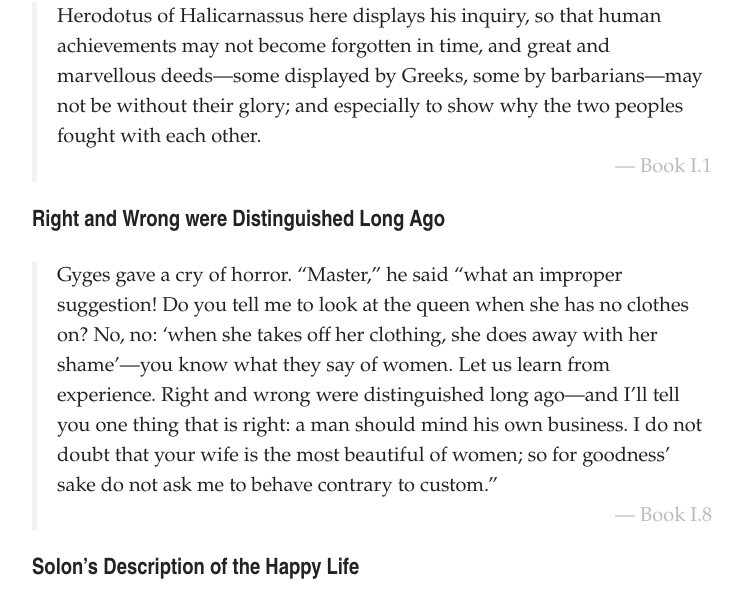
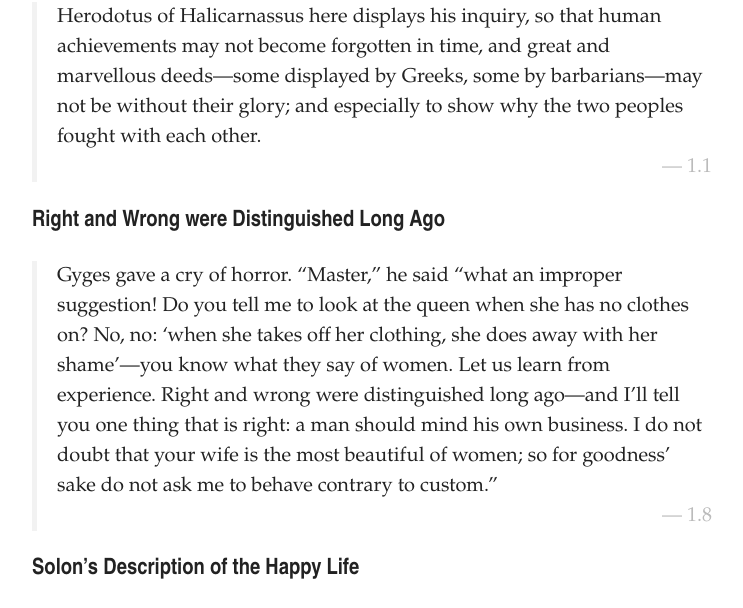
Before and after one commit to artsandmetaphysics/goodlifeodyssey, a Jekyll site: the page built from _notes/herodotus-the-histories.md, in a window 1280 px wide and 900 px high. Shown: the part 220-828 px from the top of the window, without its empty margins (268-1011 px from the left). Built offline with Jekyll 4.4.1, drawn with Linux system fonts in a browser that asks for light colours; some of the changed text lies outside the part shown.

Commit message:
Make Herodotus citations consistent

```diff
--- a/_notes/herodotus-the-histories.md
+++ b/_notes/herodotus-the-histories.md
@@ -8,11 +8,11 @@ order: 3
 
 ### The Purpose of the Book
 
-> Herodotus of Halicarnassus here displays his inquiry, so that human achievements may not become forgotten in time, and great and marvellous deeds---some displayed by Greeks, some by barbarians---may not be without their glory; and especially to show why the two peoples fought with each other. <cite>Book I.1</cite>
+> Herodotus of Halicarnassus here displays his inquiry, so that human achievements may not become forgotten in time, and great and marvellous deeds---some displayed by Greeks, some by barbarians---may not be without their glory; and especially to show why the two peoples fought with each other. <cite>1.1</cite>
 
 ### Right and Wrong were Distinguished Long Ago
 
-> Gyges gave a cry of horror.  "Master," he said "what an improper suggestion!  Do you tell me to look at the queen when she has no clothes on?  No, no: 'when she takes off her clothing, she does away with her shame'---you know what they say of women.  Let us learn from experience.  Right and wrong were distinguished long ago---and I'll tell you one thing that is right: a man should mind his own business.  I do not doubt that your wife is the most beautiful of women; so for goodness' sake do not ask me to behave contrary to custom." <cite>Book I.8</cite>
+> Gyges gave a cry of horror.  "Master," he said "what an improper suggestion!  Do you tell me to look at the queen when she has no clothes on?  No, no: 'when she takes off her clothing, she does away with her shame'---you know what they say of women.  Let us learn from experience.  Right and wrong were distinguished long ago---and I'll tell you one thing that is right: a man should mind his own business.  I do not doubt that your wife is the most beautiful of women; so for goodness' sake do not ask me to behave contrary to custom." <cite>1.8</cite>
 
 ### Solon's Description of the Happy Life
 
@@ -26,11 +26,11 @@ order: 3
 >
 > ...
 >
-> "I know God is envious of human prosperity and likes to trouble us; and you question me about the lot of man.  Listen then: as the years lengthen out, there is much both to see and to suffer which one would wish otherwise. ... You seem to be very rich, and you rule a numerous people; but the question you asked me I will not answer, until I know that you have died happily.  Great wealth can make a man no happier than moderate means, unless he has the luck to continue in prosperity to the end.  Many very rich men have been unfortunate, and many with moderate competence have had good luck.  The former are better off than the latter in two respects only, whereas the poor but lucky man has the advantage in many ways; for though the rich have the means to satisfy their appetites and to bear calamities, and the poor have not, the poor, if they are lucky, are more likely to keep clear of trouble, and will have besides the blessings of a sound body, health, freedom from trouble, fine children, and good looks." <cite>Book I.30 - 32</cite>
+> "I know God is envious of human prosperity and likes to trouble us; and you question me about the lot of man.  Listen then: as the years lengthen out, there is much both to see and to suffer which one would wish otherwise. ... You seem to be very rich, and you rule a numerous people; but the question you asked me I will not answer, until I know that you have died happily.  Great wealth can make a man no happier than moderate means, unless he has the luck to continue in prosperity to the end.  Many very rich men have been unfortunate, and many with moderate competence have had good luck.  The former are better off than the latter in two respects only, whereas the poor but lucky man has the advantage in many ways; for though the rich have the means to satisfy their appetites and to bear calamities, and the poor have not, the poor, if they are lucky, are more likely to keep clear of trouble, and will have besides the blessings of a sound body, health, freedom from trouble, fine children, and good looks." <cite>1.30 - 32</cite>
 
 ### Emigrating after a Famine
 
-> There was still no remission of their suffering [from famine]---indeed it grew worse; so the King divided the population into two groups and determined by drawing lots which should emigrate and which should remain at home.  He appointed himself to rule the section whose lot determined that they should remain, and his son Tyrrhenus to command the emigrants.  The lots were drawn, and one section went down to the coast at Smyrna, where they built vessels, put aboard all their household effects and sailed in search of a livelihood elsewhere. <cite>I.94</cite>
+> There was still no remission of their suffering [from famine]---indeed it grew worse; so the King divided the population into two groups and determined by drawing lots which should emigrate and which should remain at home.  He appointed himself to rule the section whose lot determined that they should remain, and his son Tyrrhenus to command the emigrants.  The lots were drawn, and one section went down to the coast at Smyrna, where they built vessels, put aboard all their household effects and sailed in search of a livelihood elsewhere. <cite>1.94</cite>
 
 ### Persian Customs
 
@@ -40,22 +40,22 @@ order: 3
 >
 > ...
 >
-> No race is so ready to adopt foreign ways as the Persian; for instance, they wear the Median costume because they think it handsomer than their own, and their soldiers wear the Egyptian corslet.  Pleasures, too, of all sorts they are quick to indulge in when they get to know about them---a notable instance is pederasty, which they learned from the Greeks.  Every man has a number of wives, and a much greater number of concubines.  After prowess in fighting, the chief proof of manliness is to be the father of a large family of boys.  Those who have most sons receive an annual present from the king---on the principle that there is strength in numbers.  The period of a boy's education is between the ages of five and twenty, and they are taught three things only: to ride, to use the bow, and to speak the truth.  Before the age of five a boy lives with the women and never sees his father, the object being to spare the father distress if the child should die in the early stages of its upbringing.  In my view this is a sound practice.  I admire also the custom which forbids even the king himself to put a man to death for a single offense, and any Persian under similar circumstances to punish a servant by an irreparable injury.  Their way is to balance faults against services, and then, if the faults are greater and more numerous, anger may take its course. <cite>I.133 - 137</cite>
+> No race is so ready to adopt foreign ways as the Persian; for instance, they wear the Median costume because they think it handsomer than their own, and their soldiers wear the Egyptian corslet.  Pleasures, too, of all sorts they are quick to indulge in when they get to know about them---a notable instance is pederasty, which they learned from the Greeks.  Every man has a number of wives, and a much greater number of concubines.  After prowess in fighting, the chief proof of manliness is to be the father of a large family of boys.  Those who have most sons receive an annual present from the king---on the principle that there is strength in numbers.  The period of a boy's education is between the ages of five and twenty, and they are taught three things only: to ride, to use the bow, and to speak the truth.  Before the age of five a boy lives with the women and never sees his father, the object being to spare the father distress if the child should die in the early stages of its upbringing.  In my view this is a sound practice.  I admire also the custom which forbids even the king himself to put a man to death for a single offense, and any Persian under similar circumstances to punish a servant by an irreparable injury.  Their way is to balance faults against services, and then, if the faults are greater and more numerous, anger may take its course. <cite>1.133 - 137</cite>
 
 ### Fate of the Lycians of Xanthus
 
-> The fate of the Lycians of Xanthus makes a different story.  When Harpagus advanced into the plain of Xanthus, they met him in battle, though greatly outnumbered, and fought with much gallantry; at length, however, they were defeated and forced to retire within their walls, whereupon they collected their women, children, slaves, and other property and shut them up in the citadel, set fire to it and burnt it to the ground.  Then having sworn to do or die, they marched out to meet the enemy and were killed to a man. <cite>I.176</cite>
+> The fate of the Lycians of Xanthus makes a different story.  When Harpagus advanced into the plain of Xanthus, they met him in battle, though greatly outnumbered, and fought with much gallantry; at length, however, they were defeated and forced to retire within their walls, whereupon they collected their women, children, slaves, and other property and shut them up in the citadel, set fire to it and burnt it to the ground.  Then having sworn to do or die, they marched out to meet the enemy and were killed to a man. <cite>1.176</cite>
 
 ### Babylonian Engagement Custom
 
 > In every village once a year all the girls of marriageable age used to be collected together in one place, while the men stood round them in a circle; an auctioneer then called each on in turn to stand up and offered her for sale, beginning with the best-looking and going on to the second best a soon as the first had been sold for a good price.  Marriage was the object of the transaction.  The rich men who want wives bid against each other for the prettiest girls, while the humbler folk, who had no use for good looks in a wife, were actually paid to take the ugly ones, for when the auctioneer had got through all the pretty girls he would call upon the plain ones, or even perhaps a crippled one, to stand up, and then ask who was willing to take the least money to marry her---and she was offered to whoever accepted the smallest sum.  The money came from the sale of the beauties, who in this way provided dowries for their ugly or misshapen sisters. ...
 >
-> This admirable practice has now fallen into disuse and they have of late years hit upon another scheme, namely the prostitution of all girls of the lower classes to provide some relief from the poverty which followed upon the conquest with its attendant hardship and general ruin. <cite>I.196</cite>
+> This admirable practice has now fallen into disuse and they have of late years hit upon another scheme, namely the prostitution of all girls of the lower classes to provide some relief from the poverty which followed upon the conquest with its attendant hardship and general ruin. <cite>1.196</cite>
 
 ### Babylonian Aphrodite Cult
 
-> There is one custom amongst the people which is wholly shameful: every woman who is a native of the country must once in her life go and sit in the temple of Aphrodite and there give herself to a strange man.  ... Once a woman has taken her seat she is not allowed to go home until a man has thrown a silver coin into her lap and taken her outside to lie with her.  As he throws the coin, the man has to say, "in the name of the goddess Mylitta"---that being the Assyrian name for Aphrodite.  The value of the coin is of no consequence; once thrown it becomes sacred, and the law forbids that it should ever be refused.  The woman has no privilege of choice---she must go with the first man who throws her the money.  When she has lain with him, her duty to the goddess is discharged and she may go home, after which it will be impossible to seduce her by any offer, however large.  Tall, handsome women soon manage to get home again, but the ugly ones stay a long time before they can fulfill the condition which the law demands, some of them, indeed, as much as three or four years. <cite>I.199</cite>
+> There is one custom amongst the people which is wholly shameful: every woman who is a native of the country must once in her life go and sit in the temple of Aphrodite and there give herself to a strange man.  ... Once a woman has taken her seat she is not allowed to go home until a man has thrown a silver coin into her lap and taken her outside to lie with her.  As he throws the coin, the man has to say, "in the name of the goddess Mylitta"---that being the Assyrian name for Aphrodite.  The value of the coin is of no consequence; once thrown it becomes sacred, and the law forbids that it should ever be refused.  The woman has no privilege of choice---she must go with the first man who throws her the money.  When she has lain with him, her duty to the goddess is discharged and she may go home, after which it will be impossible to seduce her by any offer, however large.  Tall, handsome women soon manage to get home again, but the ugly ones stay a long time before they can fulfill the condition which the law demands, some of them, indeed, as much as three or four years. <cite>1.199</cite>
 
 ### Massagetae Customs
 
-> Every man has a wife, but all wives are used promiscuously.  If a man wants a woman, all he does is to hang up his quiver in front of her wagon and then enjoy her without misgiving.  They have one way only of determining the appropriate time to die, namely this: when a man is very old, all his relatives give a party and include him in a general sacrifice of cattle; then they boil the flesh and eat it.  This they consider to be the best sort of death.  Those who die of disease are not eaten but buried, and it is held a misfortune not to have lived long enough to be sacrificed.  They have no agriculture, but live on meat and fish, of which  there is an abundant supply in the Araxes.  They are milk-drinkers.  The only god they worship is the sun, to which they sacrifice horses: the idea behind this is to offer the swiftest of mortal creatures to the swiftest of the gods. <cite>I.216</cite>
+> Every man has a wife, but all wives are used promiscuously.  If a man wants a woman, all he does is to hang up his quiver in front of her wagon and then enjoy her without misgiving.  They have one way only of determining the appropriate time to die, namely this: when a man is very old, all his relatives give a party and include him in a general sacrifice of cattle; then they boil the flesh and eat it.  This they consider to be the best sort of death.  Those who die of disease are not eaten but buried, and it is held a misfortune not to have lived long enough to be sacrificed.  They have no agriculture, but live on meat and fish, of which  there is an abundant supply in the Araxes.  They are milk-drinkers.  The only god they worship is the sun, to which they sacrifice horses: the idea behind this is to offer the swiftest of mortal creatures to the swiftest of the gods. <cite>1.216</cite>
```
